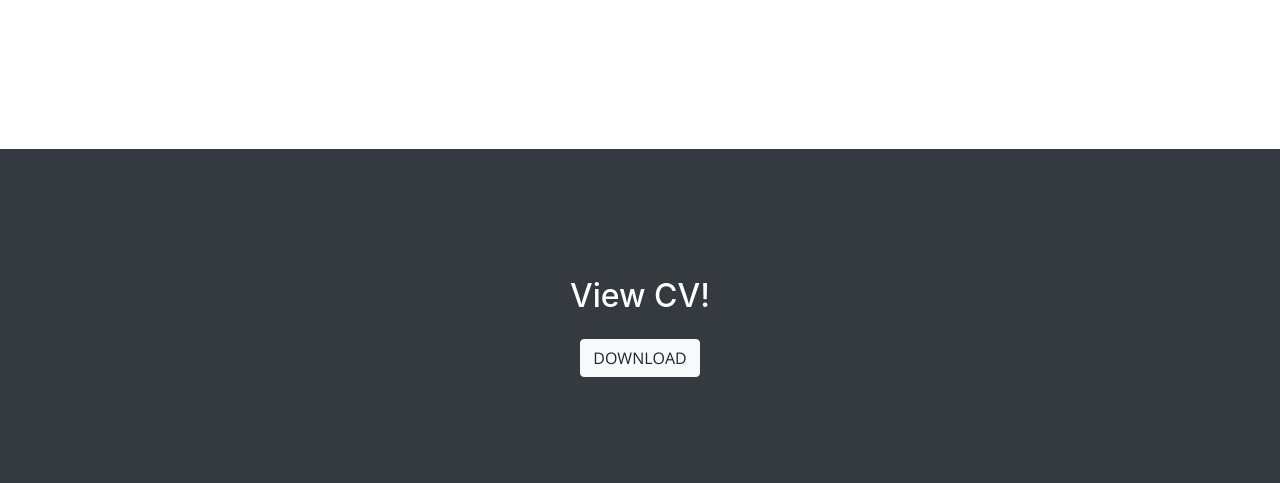
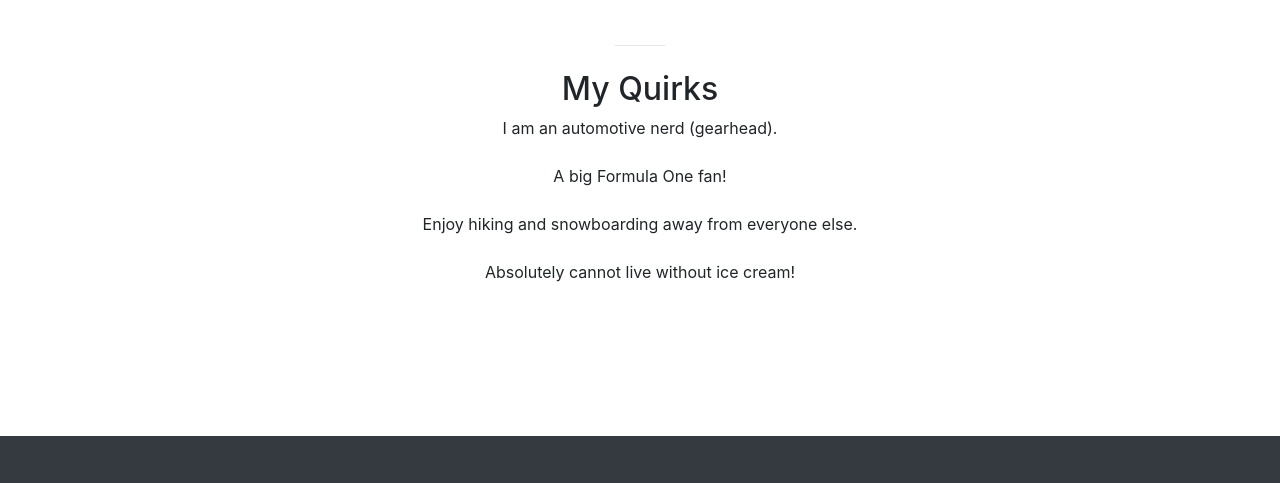
Before and after one commit to Bigkotyara/Bigkotyara.github.io, a website with bundled scripts: page index.html in a window 1280 px wide. Shown: the part 2137-2620 px from the top of the page. Built offline with nearby package versions, Linux system fonts and the light colour scheme.

Commit message:
added quirks

```diff
--- a/index.html
+++ b/index.html
@@ -128,6 +128,18 @@
                 </div>
             </div>
         </div>
+        <hr class="my-4">
+        <div class="container">
+            <div class="row">
+                <div class="col-lg-12 text-center">
+                    <h2 class="section-heading">My Quirks</h2>
+                    <p class="mb-4" style="color: #212529">I am an automotive nerd (gearhead).</p>
+                    <p class="mb-4" style="color: #212529">A big Formula One fan!</p>
+                    <p class="mb-4" style="color: #212529">Enjoy hiking and snowboarding away from everyone else.</p>
+                    <p class="mb-4" style="color: #212529">Absolutely cannot live without ice cream! </p>
+                </div>
+            </div>
+        </div>
     </section>
 
     <section id="cv" class="bg-dark text-white">
```
